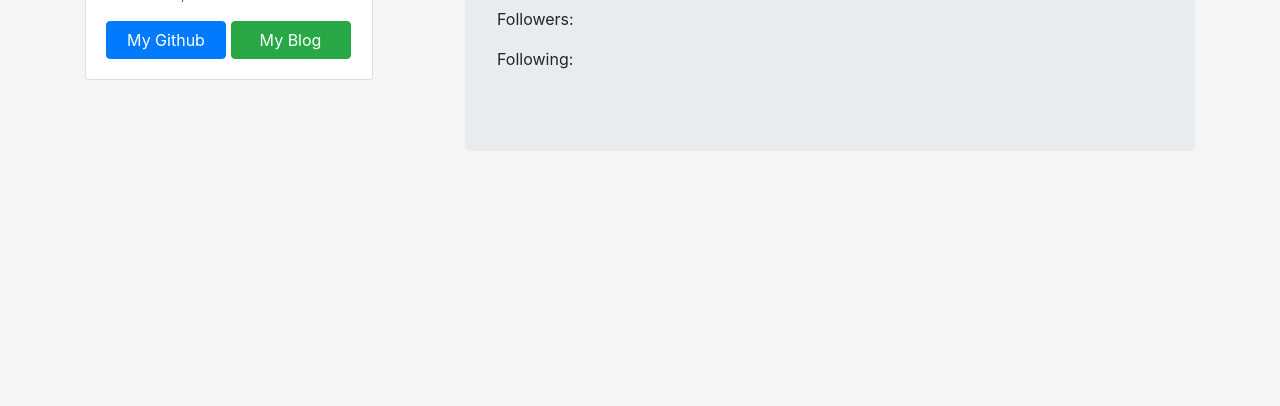
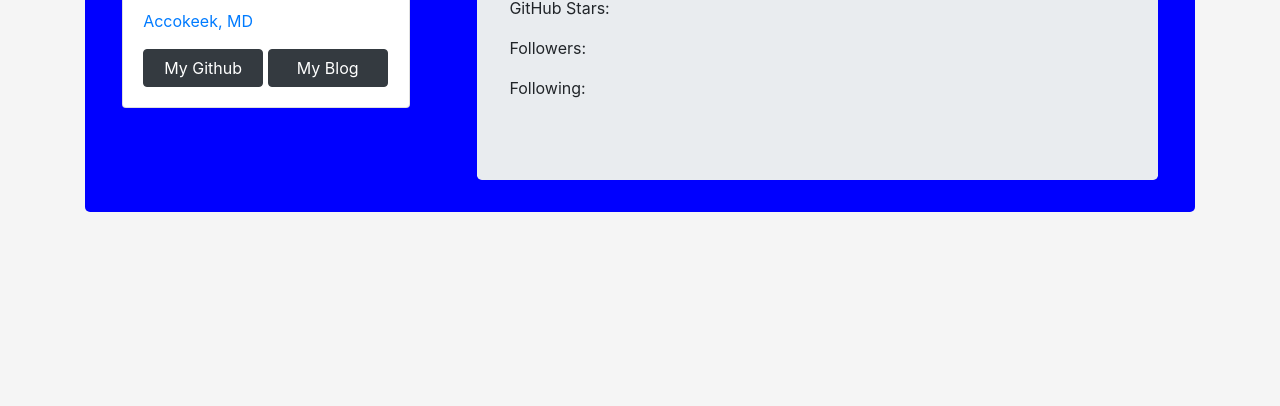
Before and after one commit to geneSaiyan/DevGen, an Electron app: page template.html in a window 1280 px wide. Shown: the part 394-800 px from the top of the page. Drawn offline with nearby package versions, Linux system fonts and the light colour scheme.

Commit message:
Updated css of PDF html template

```diff
--- a/template.html
+++ b/template.html
@@ -10,6 +10,14 @@
         body {
             background-color: whitesmoke;
         }
+        #mainContainer{
+            background-color: blue;
+            border-radius: 5px;
+        }
+        #content{
+            margin: 2%;
+            padding-top: 2%;
+        }
     </style>
 
 </head>
@@ -18,7 +26,8 @@
     <div class="container">
         <h1 style="margin-top:2%">DevGen: Profile Generator</h1>
         <hr>
-        <div class="row">
+        <div id="mainContainer">
+        <div class="row" id="content">
             <div class="col-4">
                 <div class="card" style="width: 18rem;">
                     <img src="https://avatars1.githubusercontent.com/u/51280439?s=400&v=4'" class="card-img-top"
@@ -27,8 +36,8 @@
                         <h5 class="card-title">Username</h5>
                         <p><a href="#">Accokeek, MD</a></p>
                         <a href="https://www.facebook.com" target="_blank" style="width:120px"
-                            class="btn btn-primary">My Github</a> <a href="https://www.facebook.com" target="_blank"
-                            style="width:120px" class="btn btn-success">My Blog</a>
+                            class="btn btn-dark">My Github</a> <a href="https://www.facebook.com" target="_blank"
+                            style="width:120px" class="btn btn-dark">My Blog</a>
                             <div></div>
                     </div>
                 </div>
@@ -46,6 +55,7 @@
             </div>
         </div>
 
+    </div>
 
 
     </div>
```
Also changed, not shown: index.js (+8 -4 lines).
